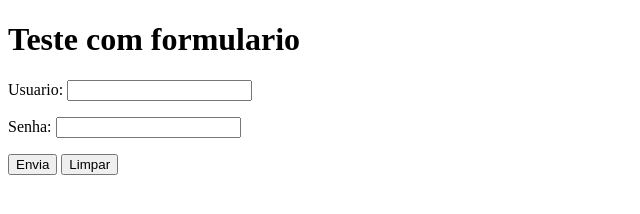
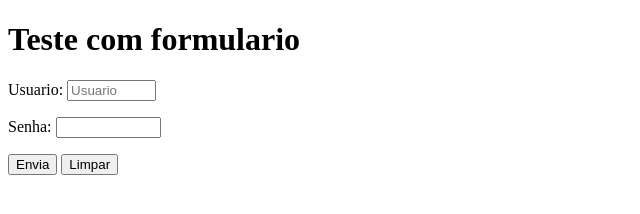
Before and after one commit to Paulo-Adriano/html-css, a plain HTML site: page exercicios/ex025/form002.html in a window 1280 px wide. Shown: the whole page, without its empty margins (0-640 px from the left). Drawn offline with Linux system fonts and the light colour scheme.

Commit message:
aprendendo novos atributos

```diff
--- a/exercicios/ex025/form002.html
+++ b/exercicios/ex025/form002.html
@@ -7,13 +7,13 @@
 </head>
 <body>
     <h1>Teste com formulario</h1>
-    <form action="cadastro.php" method="get">
+    <form action="cadastro.php" method="post">
         <p><label for="iusu">Usuario:</label>
-        <input type="text" name="usu" id="iusu"></p>
+        <input type="text" name="usu" id="iusu" required minlength="5" maxlength="15" size="8" placeholder="Usuario" autocomplete="off"></p>
 
         <p>
             <label for="isen">Senha: </label>
-            <input type="password" name="sen" id="isen">
+            <input type="password" name="sen" id="isen" required minlength="8" size="10">
         </p>
         <p><input type="submit" value="Envia">
         <input type="reset" value="Limpar"></p>
```
